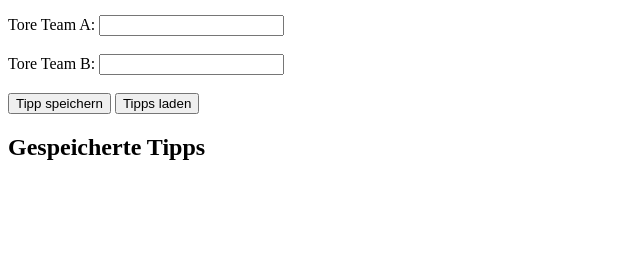
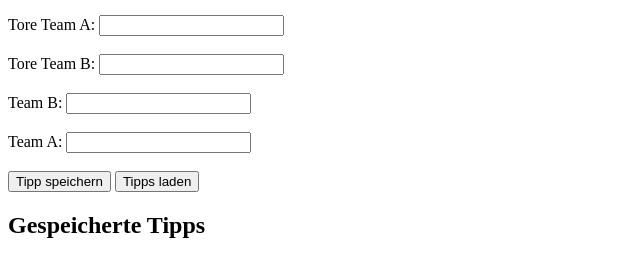
Before and after one commit to simon38382/tippspiel, a plain HTML site: page index.html in a window 1280 px wide. Shown: the part 308-584 px from the top of the page, without its empty margins (0-640 px from the left). Drawn offline with Linux system fonts and the light colour scheme.

Commit message:
Update index.html

```diff
--- a/index.html
+++ b/index.html
@@ -20,6 +20,10 @@
 <input type="number" id="toreA"><br><br>
 <label>Tore Team B:</label>
 <input type="number" id="toreB"><br><br>
+<label>Team B:</label>
+<input type="text" id="team_b"><br><br>
+ <label>Team A:</label>
+<input type="text" id="team_a"><br><br>
 <button onclick="speichern()">Tipp speichern</button>
 <button onclick="laden()">Tipps laden</button>
 <h2>Gespeicherte Tipps</h2>
```
